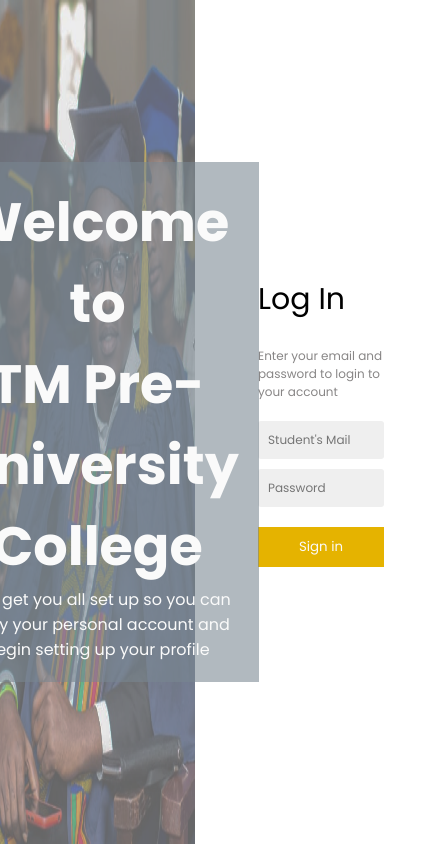
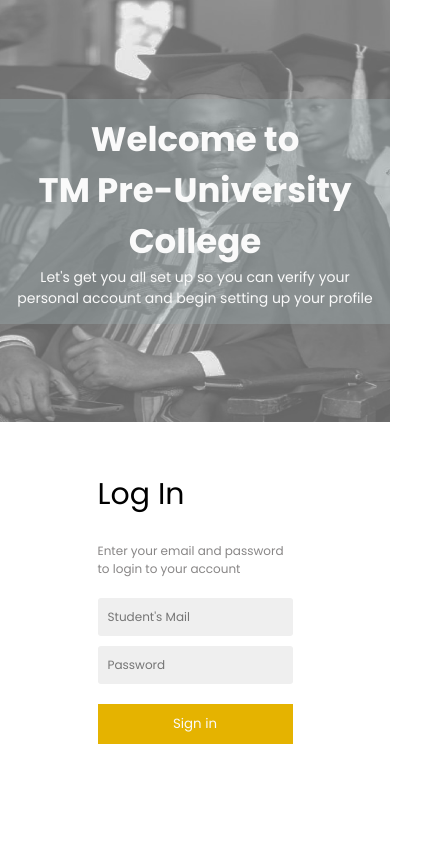
Before and after one commit to SelasiHyp/novaHive-work, a React (Create React App) app in the folder tmpuc_site/: page / in a window 390 px wide. Shown: the whole page, 447 px wide, since content can reach past the window. Built offline with nearby package versions, Linux system fonts and the light colour scheme.

Commit message:
finished login page

```diff
--- a/tmpuc_site/package.json
+++ b/tmpuc_site/package.json
@@ -8,6 +8,7 @@
     "@testing-library/user-event": "^13.5.0",
     "react": "^18.3.1",
     "react-dom": "^18.3.1",
+    "react-router-dom": "^6.24.1",
     "react-scripts": "5.0.1",
     "web-vitals": "^2.1.4"
   },
--- a/tmpuc_site/src/App.js
+++ b/tmpuc_site/src/App.js
@@ -1,12 +1,23 @@
+import React from 'react';
 import './App.css';
-// import {BrowserRouter as Router, Routes, Route} from 'react-router-dom';
+import { BrowserRouter as Router, Routes, Route } from 'react-router-dom';
 import LoginPage from './LoginPage';
+import Dashboard from './dashboard';
 
 function App() {
   return (
-    <div className="App">
-     <LoginPage />
-    </div>
+    <>
+    <Router>
+        {/* <nav>
+          <Link to="/">Home</Link>
+          <Link to="/dashboard">About</Link>
+        </nav> */}
+        <Routes>
+          <Route path="/" element={<LoginPage />} />
+          <Route path="/dashboard" element={<Dashboard />} />
+        </Routes>
+    </Router>
+  </>
   );
 }
 
--- a/tmpuc_site/src/LoginPage.js
+++ b/tmpuc_site/src/LoginPage.js
@@ -1,7 +1,14 @@
 import React from "react";
 import "./Styles/LoginPage.css";
+import { useNavigate } from 'react-router-dom';
 
 function LoginPage(){
+
+  const navigate = useNavigate();
+  const handleLoginClick = () => {
+    navigate('/dashboard'); // Navigate to the About page
+  };
+
   return(
     <>
     <div className="page-background">
@@ -21,9 +28,9 @@ function LoginPage(){
         <div className="login-container">
         <p className="login-title">Log In</p>
         <p className="login-instruction">Enter your email and password to login to your account</p>
-        <input className="login-field" type="text" placeholder="Student's Mail" />
-        <input className="login-field" type="text" placeholder="Password" />
-        <button className="signIn-button"> Sign in</button>
+        <input className="login-field" type="email" placeholder="Student's Mail" />
+        <input className="login-field" type="password" placeholder="Password" />
+        <button onClick={handleLoginClick} className="signIn-button" > Sign in</button>
         </div>
       </div>
     </div>
--- a/tmpuc_site/src/Styles/LoginPage.css
+++ b/tmpuc_site/src/Styles/LoginPage.css
@@ -10,25 +10,27 @@
   display: flex;
   flex-direction: column;
   justify-content: center;
+  z-index: 1;
 }
 
 .graduation-image{
   width: 50vw;
   height: 100vh;
+  filter: grayscale(100%);
 }
 
 .image-text-overlay{
   position: absolute;
   display: flex;
+  text-align: center;
   flex-direction: column;
   justify-content: center;
   align-content: center;
-  align-items: center;
   align-self: center;
   max-width: 600px;
   color: #fafafa;
-  background-color: rgba(121, 135, 145, 0.579);
-  padding: 20px;
+  background-color: rgba(154, 167, 171, 0.411);
+  padding: 15px;
 }
 
 .welcome-text{
@@ -53,6 +55,7 @@
   justify-content: center;
   /* background-color: blue; */
   width: 50%;
+  padding-bottom: 50px;
 }
 
 .login-title{
@@ -84,8 +87,42 @@
   font-family: 'Poppins';
   margin-top: 10px;
   padding: 10px;
+  cursor: pointer;
   max-width: 400px;
   border: none;
-  background: #e5b300;
+  background-color: #e5b300;
+  transition: background-color 0.3s;
   color: #fafafa;
 }
+
+.signIn-button:hover{
+  background-color: #f4cd42;;;
+}
+
+@media screen and (max-width: 780px) {
+  .page-background{
+    flex-direction: column;
+  }
+
+  .image-section{
+    flex-direction: row;
+    margin-bottom: 50px;
+  }
+
+  .graduation-image{
+    width: 100vw;
+    height: 50vh;
+  }
+
+  .welcome-text{
+    font-size: 34px;
+  }
+
+  .login-instruction{
+    font-size: -10px;
+  }
+
+  .welcome-message{
+    font-size: 14px;
+  }
+}
--- a/tmpuc_site/src/index.css
+++ /dev/null
@@ -1,13 +0,0 @@
-body {
-  margin: 0;
-  font-family: -apple-system, BlinkMacSystemFont, 'Segoe UI', 'Roboto', 'Oxygen',
-    'Ubuntu', 'Cantarell', 'Fira Sans', 'Droid Sans', 'Helvetica Neue',
-    sans-serif;
-  -webkit-font-smoothing: antialiased;
-  -moz-osx-font-smoothing: grayscale;
-}
-
-code {
-  font-family: source-code-pro, Menlo, Monaco, Consolas, 'Courier New',
-    monospace;
-}
```
Also changed, not shown: tmpuc_site/src/logo.svg (deleted), 1 other file (tests, documents, lock files or other folders).
